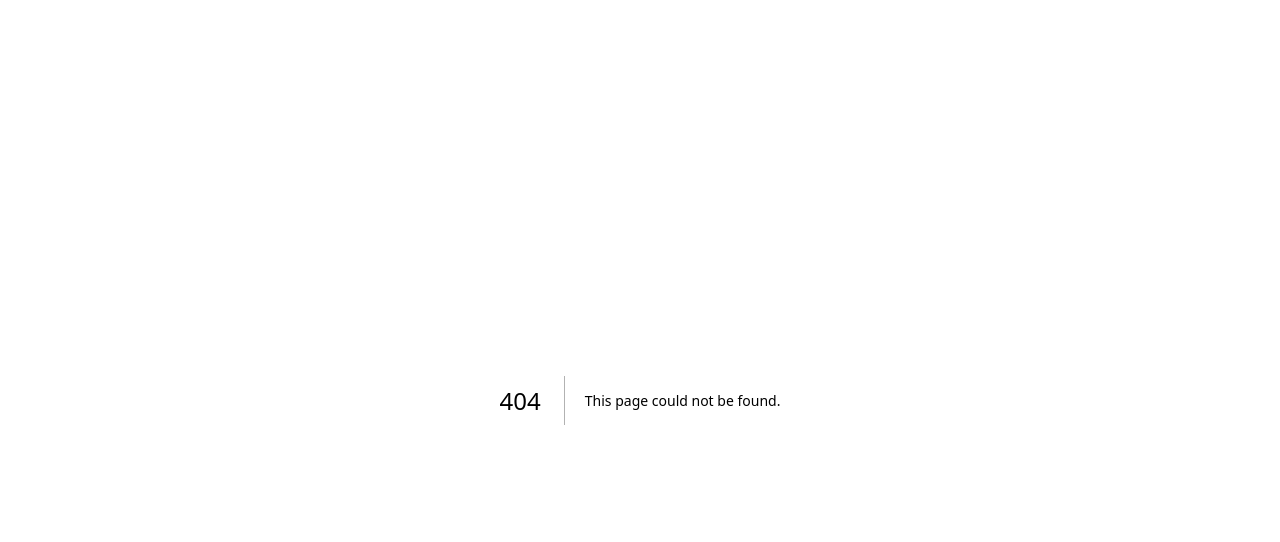
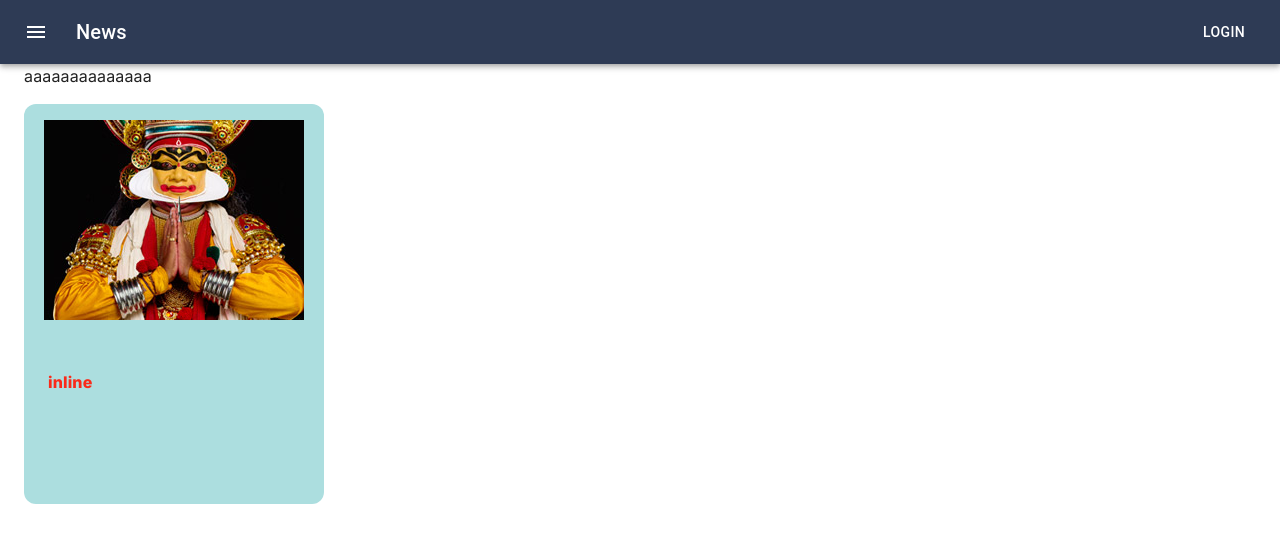
Before and after one commit to nerrintony/book-manga-nextjs, a Next.js app: page /home in a window 1280 px wide. Before the commit this address had no page. Shown: the top 542 px of the page. Built offline with nearby package versions, Linux system fonts and the light colour scheme; no server answers.

Commit message:
navbar boiler plate & book thumbnail card

```diff
--- /dev/null
+++ b/src/app/home/page.tsx
@@ -0,0 +1,23 @@
+"use client";
+
+import { Box } from '@mui/material';
+import React from 'react';
+import CssBaseline from '@mui/material/CssBaseline';
+import Container from '@mui/material/Container';
+import NavBar from '@/components/NavBar/NavBar';
+import BookThumbnailCard from '@/components/BookThumbnailCard/BookThumbnailCard';
+
+const Home = () => {
+  return (
+    <React.Fragment>
+      <CssBaseline />
+      <NavBar />
+      <Container maxWidth={'xl'}>
+        <Box>aaaaaaaaaaaaaa</Box>
+        <BookThumbnailCard />
+      </Container>
+    </React.Fragment>
+  );
+};
+
+export default Home;
--- /dev/null
+++ b/src/components/BookThumbnailCard/BookThumbnailCard.tsx
@@ -0,0 +1,91 @@
+import { Box, ImageList, ImageListItem, ThemeProvider, Typography } from '@mui/material';
+import React, { useEffect } from 'react';
+import axios from 'axios';
+import Image from 'next/image';
+import logo from '@/components/BookThumbnailCard/123.jpg';
+
+const BookThumbnailCard = () => {
+  useEffect(() => {
+    getBookDetails();
+  }, []);
+  const getBookDetails = async () => {
+    const options = {
+      method: 'GET',
+      // url: 'https://api.freeapi.app/api/v1/public/books',
+      url: 'https://mangaverse-api.p.rapidapi.com/manga/latest',
+      // params: {
+      //   page: '1',
+      //   limit: '10',
+      //   inc: 'kind%2Cid%2Cetag%2CvolumeInfo',
+      //   query: 'tech',
+      // },
+      // headers: {
+      //   accept: 'application/json',
+      // },
+      params: {
+        page: '1',
+        genres: 'Comedy,Fantasy',
+        nsfw: 'true',
+        type: 'all',
+      },
+      headers: {
+        'x-rapidapi-key': 'ea49983144msh16122c706114817p1d3108jsn0f5606fc9e99',
+        'x-rapidapi-host': 'mangaverse-api.p.rapidapi.com',
+      },
+    };
+    try {
+      const response = await axios.request(options);
+      console.log(response?.data?.data);
+    } catch (e) {
+      console.log(e);
+    }
+  };
+
+  return (
+    <React.Fragment>
+      <ThemeProvider
+        theme={{
+          palette: {
+            primary: {
+              main: '#007FFF',
+              dark: '#0066CC',
+            },
+          },
+        }}
+      >
+        <Box
+          sx={{
+            width: 300,
+            height: 400,
+            borderRadius: 3,
+            bgcolor: '#acdedf',
+            '&:hover': {
+              bgcolor: '#ccdedf',
+            },
+          }}
+        >
+          <ImageList
+            sx={{
+              width: 300,
+              height: 250,
+              display: 'flex',
+              justifyContent: 'center',
+            }}
+            variant="quilted"
+            cols={4}
+            rowHeight={100}
+          >
+            <ImageListItem sx={{ p: 2 }} cols={1} rows={1}>
+              <Image src={logo} width={260} height={200} alt="11" style={{ objectFit: 'none' }} />
+            </ImageListItem>
+          </ImageList>
+          <Box component="div" sx={{ ml: 3, display: 'flex', color: '#fa2a1a', fontWeight: 800 }}>
+            inline
+          </Box>
+        </Box>
+      </ThemeProvider>
+    </React.Fragment>
+  );
+};
+
+export default BookThumbnailCard;
--- /dev/null
+++ b/src/components/NavBar/NavBar.tsx
@@ -0,0 +1,25 @@
+import AppBar from '@mui/material/AppBar';
+import Box from '@mui/material/Box';
+import Toolbar from '@mui/material/Toolbar';
+import Typography from '@mui/material/Typography';
+import Button from '@mui/material/Button';
+import IconButton from '@mui/material/IconButton';
+import MenuIcon from '@mui/icons-material/Menu';
+
+export default function ButtonAppBar() {
+  return (
+    <Box sx={{ flexGrow: 1 }}>
+      <AppBar position="static" style={{ background: '#2E3B55' }}>
+        <Toolbar>
+          <IconButton size="large" edge="start" color="inherit" aria-label="menu" sx={{ mr: 2 }}>
+            <MenuIcon />
+          </IconButton>
+          <Typography variant="h6" component="div" sx={{ flexGrow: 1 }}>
+            News
+          </Typography>
+          <Button color="inherit">Login</Button>
+        </Toolbar>
+      </AppBar>
+    </Box>
+  );
+}
```
Also changed, not shown: src/components/BookThumbnailCard/123.jpg (added).
